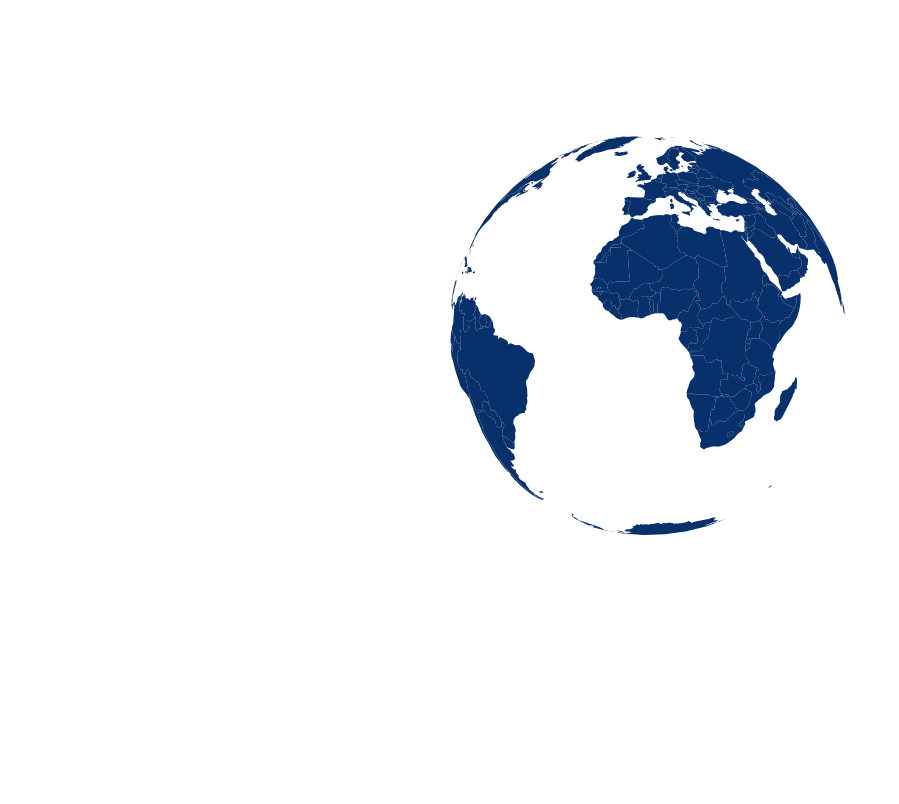
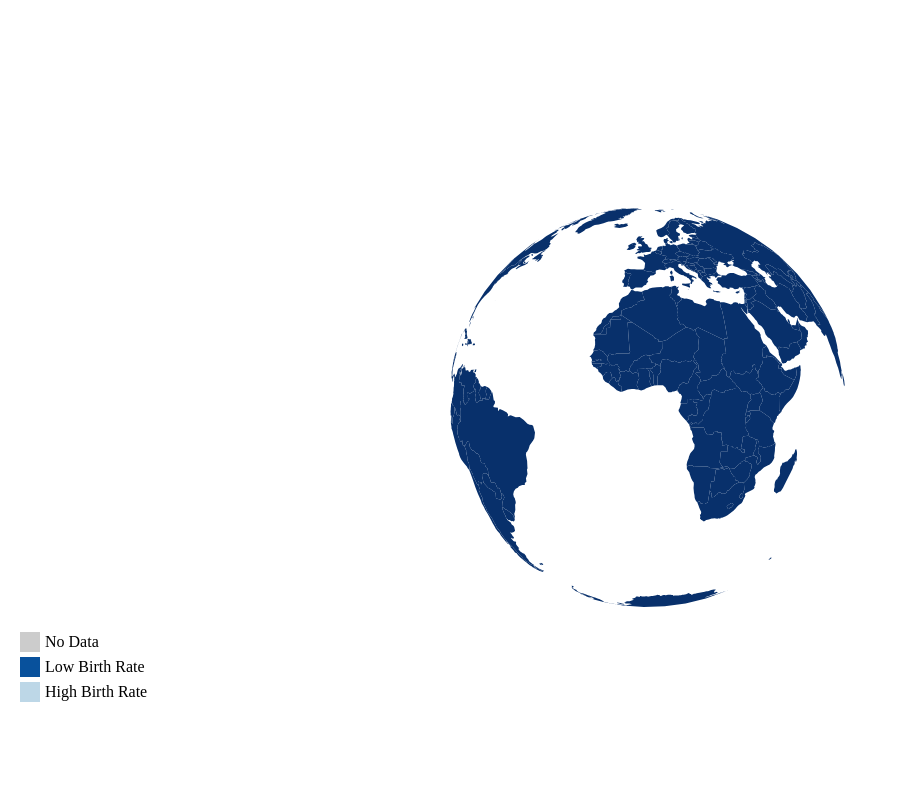
Before and after one commit to MatthewDavid210/MatthewDavid210.github.io, a plain HTML site: page index.html in a window 1280 px wide. Shown: the part 73-877 px from the top of the page, without its empty margins (0-899 px from the left). Before the commit the page ends 816 px from the top, so only its background shows below. Drawn offline with nearby package versions, Linux system fonts and the light colour scheme.

Commit message:
Update index.html

```diff
--- a/index.html
+++ b/index.html
@@ -3,17 +3,54 @@
 <head>
   <meta charset="UTF-8">
   <meta name="viewport" content="width=device-width, initial-scale=1.0">
-  <title>3D Interactive Map</title>
+  <title>3D Interactive Map with Birth Rate</title>
   <style>
     #map-container {
       width: 100vw;
       height: 100vh;
     }
+
+    .legend {
+      position: absolute;
+      bottom: 20px;
+      left: 20px;
+      display: flex;
+      flex-direction: column;
+    }
+
+    .legend-item {
+      display: flex;
+      align-items: center;
+      margin-bottom: 5px;
+    }
+
+    .legend-color {
+      width: 20px;
+      height: 20px;
+      margin-right: 5px;
+    }
   </style>
 </head>
 <body>
 
+<h1>3D Interactive Map with Birth Rate</h1>
+
 <div id="map-container"></div>
+
+<div class="legend">
+  <div class="legend-item">
+    <div class="legend-color" style="background-color: #ccc;"></div>
+    <span>No Data</span>
+  </div>
+  <div class="legend-item">
+    <div class="legend-color" style="background-color: #08519c;"></div>
+    <span>Low Birth Rate</span>
+  </div>
+  <div class="legend-item">
+    <div class="legend-color" style="background-color: #bdd7e7;"></div>
+    <span>High Birth Rate</span>
+  </div>
+</div>
 
 <script src="https://d3js.org/d3.v5.min.js"></script>
 <script>
```
